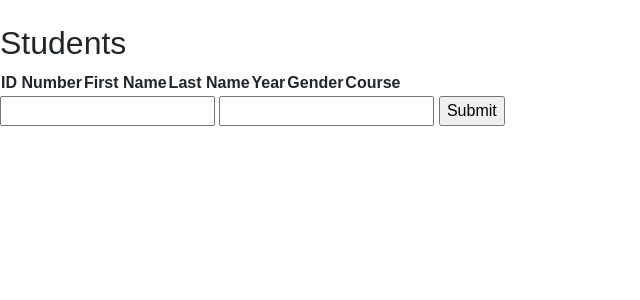
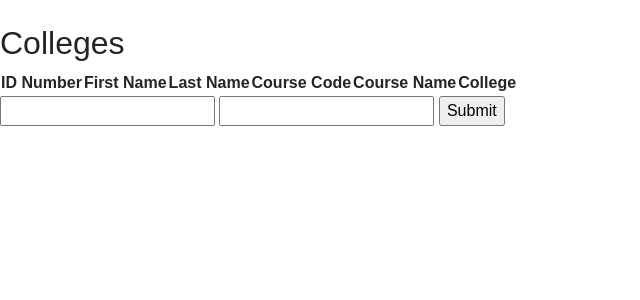
Before and after one commit to Daine-C/SSIS3, a Flask app: page /students/ in a window 1280 px wide. Shown: the part 120-420 px from the top of the page, without its empty margins (0-640 px from the left). Run offline with Flask 3, Linux system fonts and the light colour scheme; data that the repository does not hold is empty.

Commit message:
Fixed add

```diff
--- a/templates/Students.html
+++ b/templates/Students.html
@@ -2,16 +2,16 @@
 
 {% block head %}
 <div class="content">
-    <h2>Students</h2>
+    <h2>Colleges</h2>
 
     <table>
         <tr>
             <th>ID Number</th>
             <th>First Name</th>
             <th>Last Name</th>
-            <th>Year</th>
-            <th>Gender</th>
-            <th>Course</th>
+            <th>Course Code</th>
+            <th>Course Name</th>
+            <th>College</th>
         </tr>
         {% for colg in colgs %}
             <tr>
```
Also changed, not shown: templates/AddCL.html (+7 -3 lines).
